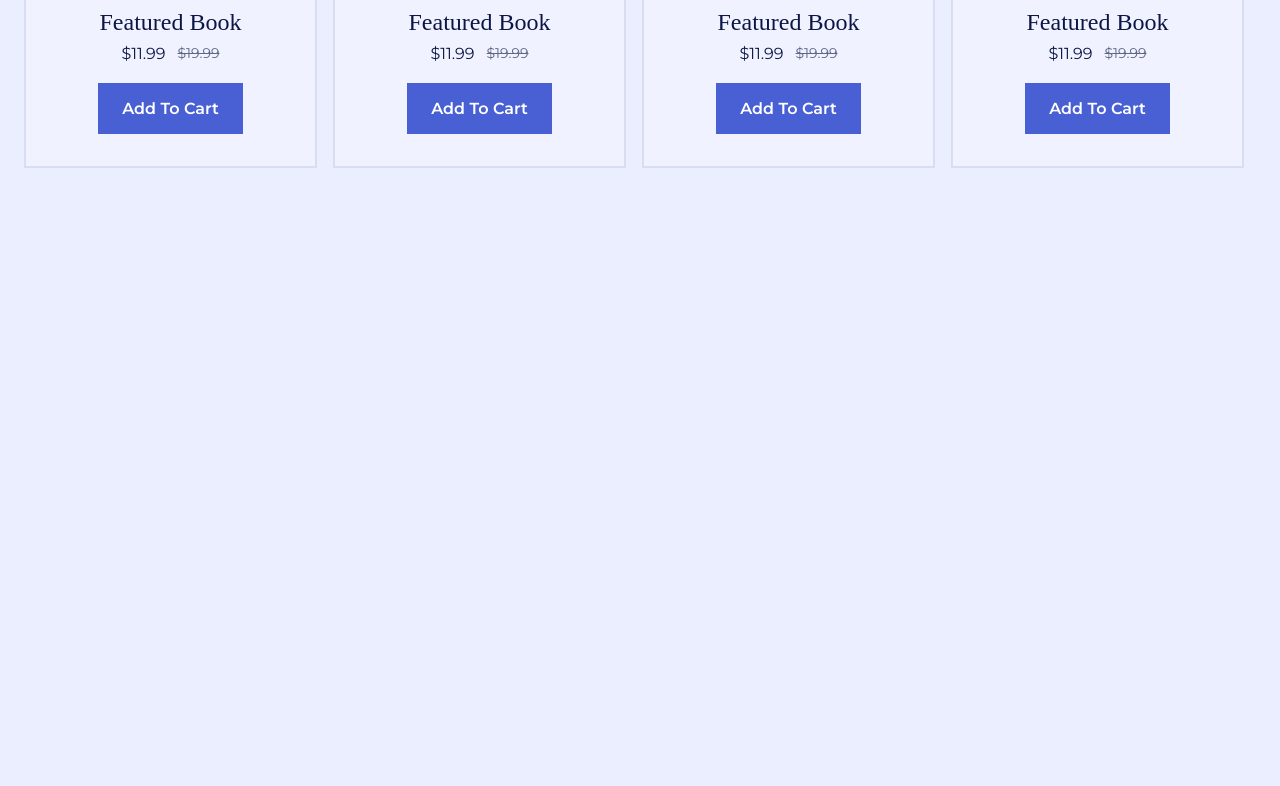
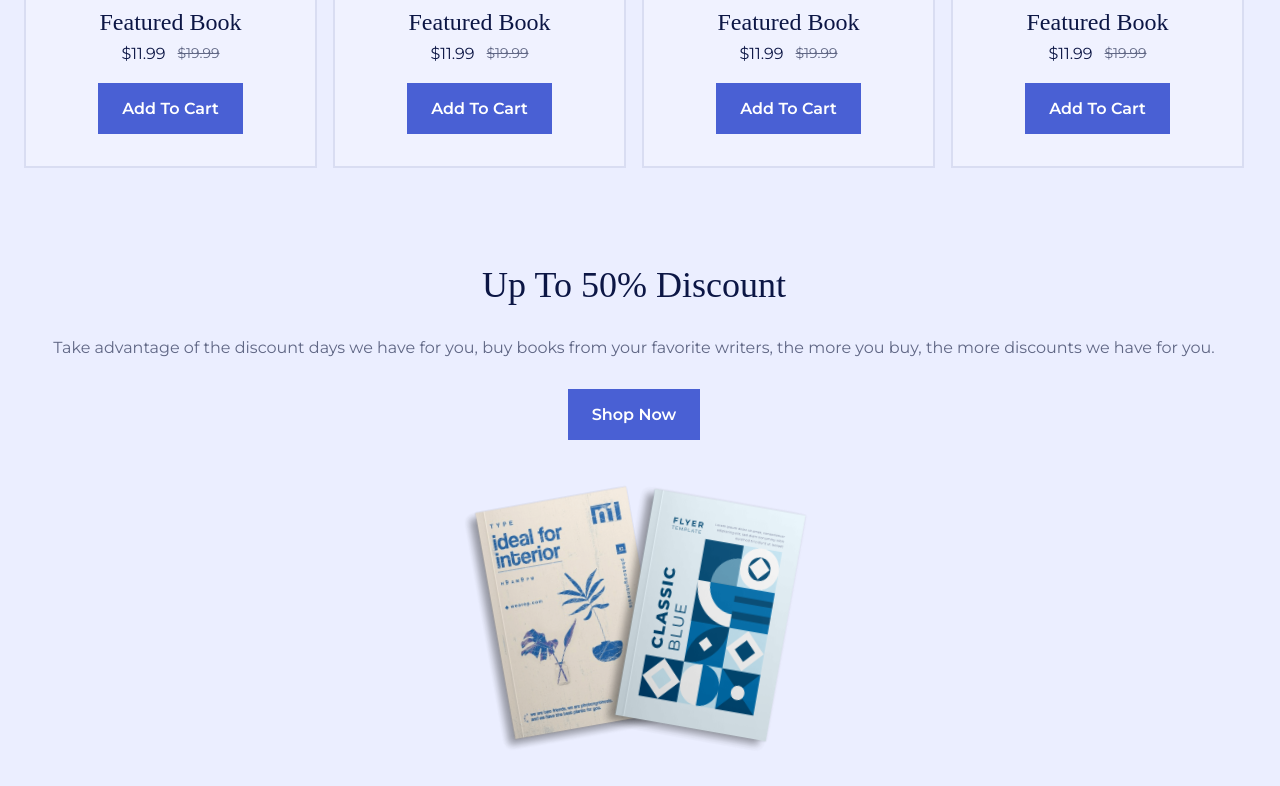
Before and after one commit to Zohaib-siddiqui/Book-store, a website: page index.html in a window 1280 px wide. Shown: the part 1706-2492 px from the top of the page. Before the commit the page ends 2274 px from the top, so only its background shows below. Drawn offline with nearby package versions, Linux system fonts and the light colour scheme; a web font is replaced by a local one.

Commit message:
Add discount

```diff
--- a/assets/css/styles.css
+++ b/assets/css/styles.css
@@ -523,7 +523,39 @@ img {
 }
 
 /*=============== DISCOUNT ===============*/
+.discount__container{
+  row-gap: 3.5rem;
+}
 
+.discount__data{
+  text-align: center;
+}
+
+.discount__title{
+  margin-bottom: 1rem;
+}
+
+.discount__description{
+  margin-bottom: 2rem;
+}
+
+.discount__images{
+  display: flex;
+  justify-content: center;
+}
+
+.discount__img-1,
+.discount__img-2{
+  width: 170px;
+}
+
+.discount__img-1{
+  transform: translate(1rem) rotate(-10deg);
+}
+
+.discount__img-2{
+  transform: translate(-1rem) rotate(10deg);
+}
 
 /*=============== NEW ===============*/
 
--- a/index.html
+++ b/index.html
@@ -351,7 +351,27 @@
 
          <!--==================== DISCOUNT ====================-->
          <section class="discount section" id="discount">
+            <div class="discount__container container grid">
+               <div class="discount__data">
+                  <h2 class="discount__title section__title">
+                     Up To 50% Discount
+                  </h2>
 
+                  <p class="discount__description">
+                     Take advantage of the discount days we
+                     have for you, buy books from your favorite
+                     writers, the more you buy, the more
+                     discounts we have for you.
+                  </p>
+
+                  <a href="#" class="button">Shop Now</a>
+               </div>
+
+               <div class="discount__images">
+                  <img src="assets/img/discount-book-1.png" alt="image" class="discount__img-1">
+                  <img src="assets/img/discount-book-2.png" alt="image" class="discount__img-2">
+               </div>
+            </div>
          </section>
 
          <!--==================== NEW BOOKS ====================-->
```
